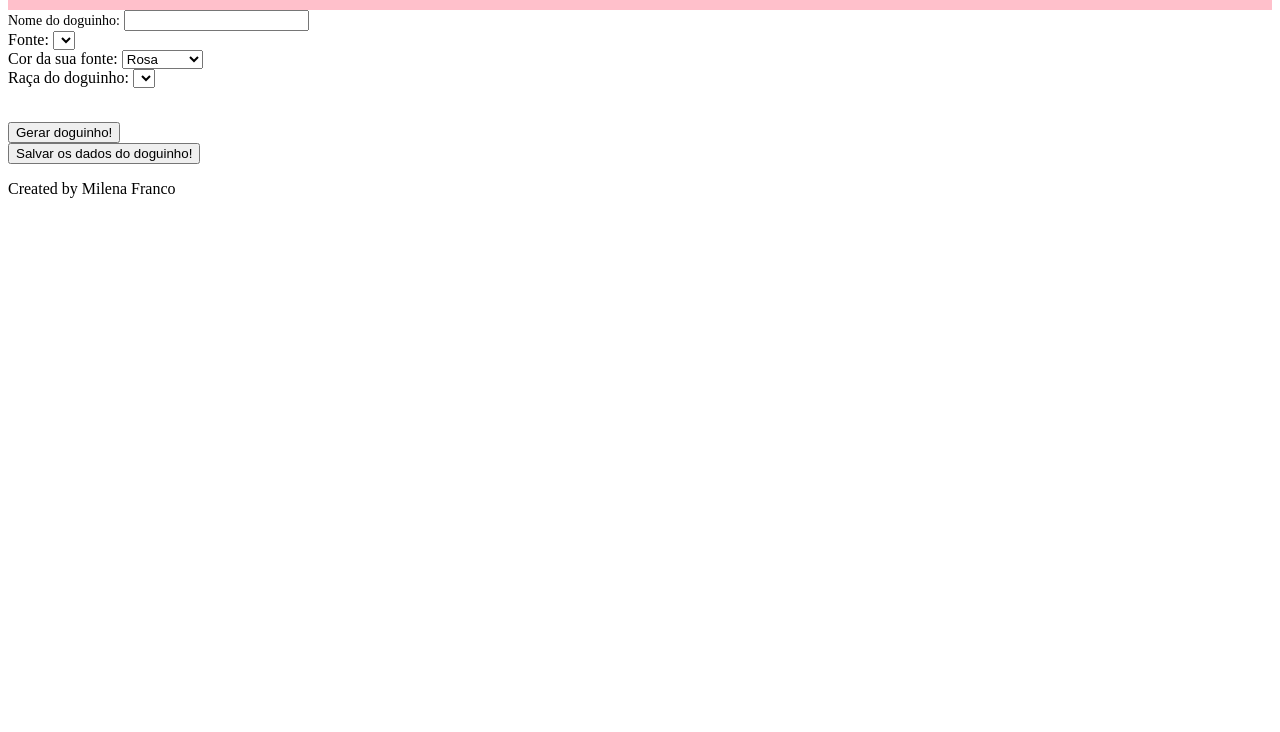
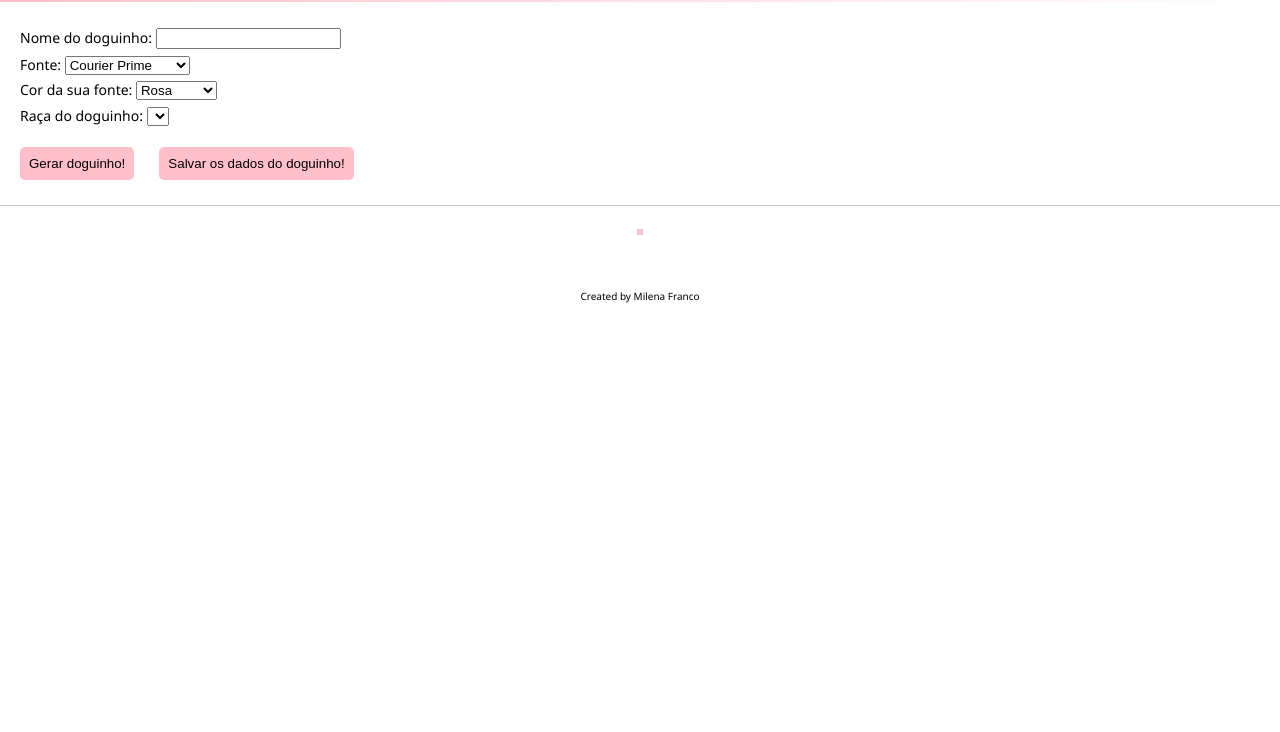
Before and after one commit to Lumineon/dog-breed, a website: page src/views/index.html in a window 1280 px wide. Shown: the part 68-800 px from the top of the page. Drawn offline with nearby package versions, Linux system fonts and the light colour scheme; files that its build step writes are made by us from their sources; files whose address does not match are found by name; a web font is replaced by a local one.

Commit message:
fix: vários ajustes e estilização (finalmente)

```diff
--- a/gulpfile.js
+++ b/gulpfile.js
@@ -1,8 +1,10 @@
+require('dotenv').config();
+
 //Definição dos Modulos a serem utilizados no projeto
 const gulp = require('gulp');
+let uglify = require('gulp-uglify-es').default;
 const sass = require('gulp-sass');
 const autoprefixer = require('gulp-autoprefixer');
-const uglify = require('gulp-uglify');
 const imagemin = require('gulp-imagemin');
 const browserify = require('gulp-browserify');
 const babelify = require('babelify');
--- a/src/assets/js/common/index.js
+++ b/src/assets/js/common/index.js
@@ -1,3 +1,2 @@
 import DogIndex from './modules/main/main-index';
-
 document.addEventListener('DOMContentLoaded', DogIndex.init);
--- a/src/assets/js/common/modules/main/__build-data.js
+++ b/src/assets/js/common/modules/main/__build-data.js
@@ -1,7 +1,7 @@
+
 const Methods = {
     init() {
         Methods.getBreeds();
-        Methods.getfonts();
     },
 
     getBreeds() {
@@ -10,29 +10,6 @@ const Methods = {
             buildBreedsSelect(response);
         }});
     },
-
-    getfonts(){
-        //fonts
-        $.ajax({url: "https://www.googleapis.com/webfonts/v1/webfonts?key=AIzaSyAkU2dJvsw3rusIoub8caVAhGpUAjFAXew",
-        success: function(fonts){
-            buildFontsSelect(fonts.items);
-        }});
-    },
-};
-
-function showFonts(fontFamily) {
-    const fontOptions = $('.fonts__select option');
-    const fontSelect = $('.fonts__select');
-
-    $(document).find('head').append(`<link href="https://fonts.googleapis.com/css2?family=${fontFamily[0]}&display=swap" rel="stylesheet"></link>`);
-
-    fontSelect.change(function() {
-        fontOptions.each(function(index) {
-            if (fontOptions.eq(index).is(':selected')) {
-                $(document).find('head').append(`<link href="https://fonts.googleapis.com/css2?family=${fontFamily[index]}&display=swap" rel="stylesheet"></link>`);
-            };
-        });
-    });
 };
 
 function buildBreedsSelect(breeds) {
@@ -42,16 +19,6 @@ function buildBreedsSelect(breeds) {
     });
 };
 
-function buildFontsSelect(fonts) {
-    const fontFamily = [];
-    const fontSelect = $(".fonts__select");
-    $.each(fonts, function(key, value) {
-        fontSelect.append(`<option value=${key}>${value.family}</option>`);
-        fontFamily.push(value.family.replace(/\s+/g, '+'));
-    });
-    showFonts(fontFamily);
-};
-
 export default {
     init: Methods.init
 }
--- a/src/assets/js/common/modules/main/__build-dog.js
+++ b/src/assets/js/common/modules/main/__build-dog.js
@@ -1,5 +1,3 @@
-// import getBreeds from './__build-data';
-
 const Methods = {
     init() {
         Methods.buildDog();
--- /dev/null
+++ b/src/assets/scss/common/helpers/__helpers-index.scss
@@ -0,0 +1,4 @@
+/*
+* Indexing all the files for the helper content
+*/
+@import './_breakpoint.scss';
--- /dev/null
+++ b/src/assets/scss/common/helpers/_breakpoint.scss
@@ -0,0 +1,33 @@
+@mixin breakpoint($point, $value: 0) {
+    @if $point==mobile {
+        @media only screen and (min-width: 100px) and (max-width: 767px) {
+            @content;
+        }
+    }
+    @else if $point==tablet {
+        @media only screen and (min-width: 768px) and (max-width: 1080px) {
+            @content;
+        }
+    }
+    @else if $point==desktop {
+        @media only screen and (min-width: 1081px) and (max-width: 5000px) {
+            @content;
+        }
+    }
+    @else if $point==bigdesktop {
+        @media only screen and (min-width: 1200px) and (max-width: 5000px) {
+            @content;
+        }
+    }
+    @else {
+        @media only screen and ($point: $value) {
+            @content;
+        }
+    }
+}
+
+@mixin between-breakpoints($min, $max) {
+    @media (min-width: $min) and (max-width: $max) {
+        @content;
+    }
+}
--- a/src/assets/scss/common/layouts/partials/main/__dog-breed-main.scss
+++ b/src/assets/scss/common/layouts/partials/main/__dog-breed-main.scss
@@ -1,7 +1,14 @@
+body {
+    font-family: 'Segoe UI', Verdana, sans-serif;
+    font-size: 14px;
+    margin: 0;
+    padding: 0;
+}
+
 .header {
     &__container {
         width: 100%;
-        background: pink;
+        background: linear-gradient(90deg, pink, transparent);
         height: 70px;
         display: flex;
         justify-content: center;
@@ -9,18 +16,74 @@
 
         p {
             text-align: center;
+            font-size: 24px;
+            letter-spacing: 1px;
         }
     }
 }
 
-.information__content {
-    .dog {
-        &-names {
-            &__container {
-                label {
-                    font-size: 14px;
-                }
+.information {
+    &__content {
+        padding: 0 20px;
+        margin-top: 20px;
+    }
+}
+
+.buttons {
+    &__content {
+        margin-top: 15px;
+        padding: 0 20px;
+        display: flex;
+        padding-bottom: 25px;
+        border-bottom: 1px solid #aaaa;
+
+        .make__dog__container {
+            margin-right: 25px;
+        }
+
+        button {
+            border: 1px solid transparent;
+            border-radius: 5px;
+            background: pink;
+            padding: 8px;
+            outline: 0;
+            cursor: pointer;
+        }
+    }
+}
+
+.dog {
+    &-options {
+        &__container {
+            display: flex;
+            flex-direction: column;
+            height: 110px;
+            justify-content: space-evenly;
+        }
+    }
+
+    &__content {
+        padding: 0 20px 40px 20px;
+        text-align: center;
+    }
+    &__name__container {
+        text-transform: capitalize;
+    }
+    &__image {
+        &__container {
+            width: 500px;
+            margin: 0 auto;
+            img {
+                border: 3px solid pink;
+                width: 100%;
+                height: auto;
             }
         }
     }
 }
+
+footer {
+    text-align: center;
+    width: 100%;
+    font-size: 10px;
+}
--- a/src/assets/scss/common/main-style.scss
+++ b/src/assets/scss/common/main-style.scss
@@ -1,2 +1,2 @@
-// @import './../helpers/__helpers-index.scss';
+@import './helpers/_helpers-index.scss';
 @import './layouts/partials/main/_dog-breed-main.scss';
--- a/src/views/index.html
+++ b/src/views/index.html
@@ -4,13 +4,15 @@
         <head>
             <script src="https://ajax.googleapis.com/ajax/libs/jquery/3.5.1/jquery.min.js"></script>
             <link href="../../dist/assets/css/common/main-style.css" rel="stylesheet" type="text/css" />
+            <link href="https://fonts.googleapis.com/css2?family=Courier+Prime&family=Dancing+Script&family=Indie+Flower&family=Sansita+Swashed&display=swap" rel="stylesheet">
         </head>
         <header>
             <div class="header__container">
                 <p>Faça seu doguinho</p>
             </div>
         </header>
-        <section class="information__content">
+        <div class="page__content">
+            <div class="information__content">
                 <div class="dog-options__container">
                     <div class="dog-names__container">
                         <label for="dog-names__input">Nome do doguinho:</label>
@@ -19,6 +21,10 @@
                     <div class="fonts__container">
                         <label>Fonte:</label>
                         <select class="fonts__select">
+                            <option value="1">Courier Prime</option>
+                            <option value="2">Dancing Script</option>
+                            <option value="3">Indie Flower</option>
+                            <option value="4">Sansita Swashed</option>
                         </select>
                     </div>
                     <div class="font-colors__container">
@@ -41,23 +47,24 @@
                         </select>
                     </div>
                 </div>
-        </section>
-        <section class="dog__content">
+            </div>
+            <div class="buttons__content">
+                <div class="make__dog__container">
+                    <button class="make__dog__button js--build-dog">Gerar doguinho!</button>
+                </div>
+                <div class="save__info__container">
+                    <button class="save__info__button">Salvar os dados do doguinho!</button>
+                </div>
+            </div>
+            <div class="dog__content">
                 <div class="dog__name__container">
                     <p></p>
                 </div>
                 <div class="dog__image__container">
                     <img id="dog__image" src="" />
                 </div>
-        </section>
-        <section class="buttons__content">
-            <div class="make__dog__container">
-                <button class="make__dog__button js--build-dog">Gerar doguinho!</button>
             </div>
-            <div class="save__info__container">
-                <button class="save__info__button">Salvar os dados do doguinho!</button>
         </div>
-        </section>
         <footer>
             <p>Created by Milena Franco</p>
         </footer>
```
Also changed, not shown: package.json (+7 -2 lines), 3 other files. Lines whose indentation alone changed are shown as unchanged.
